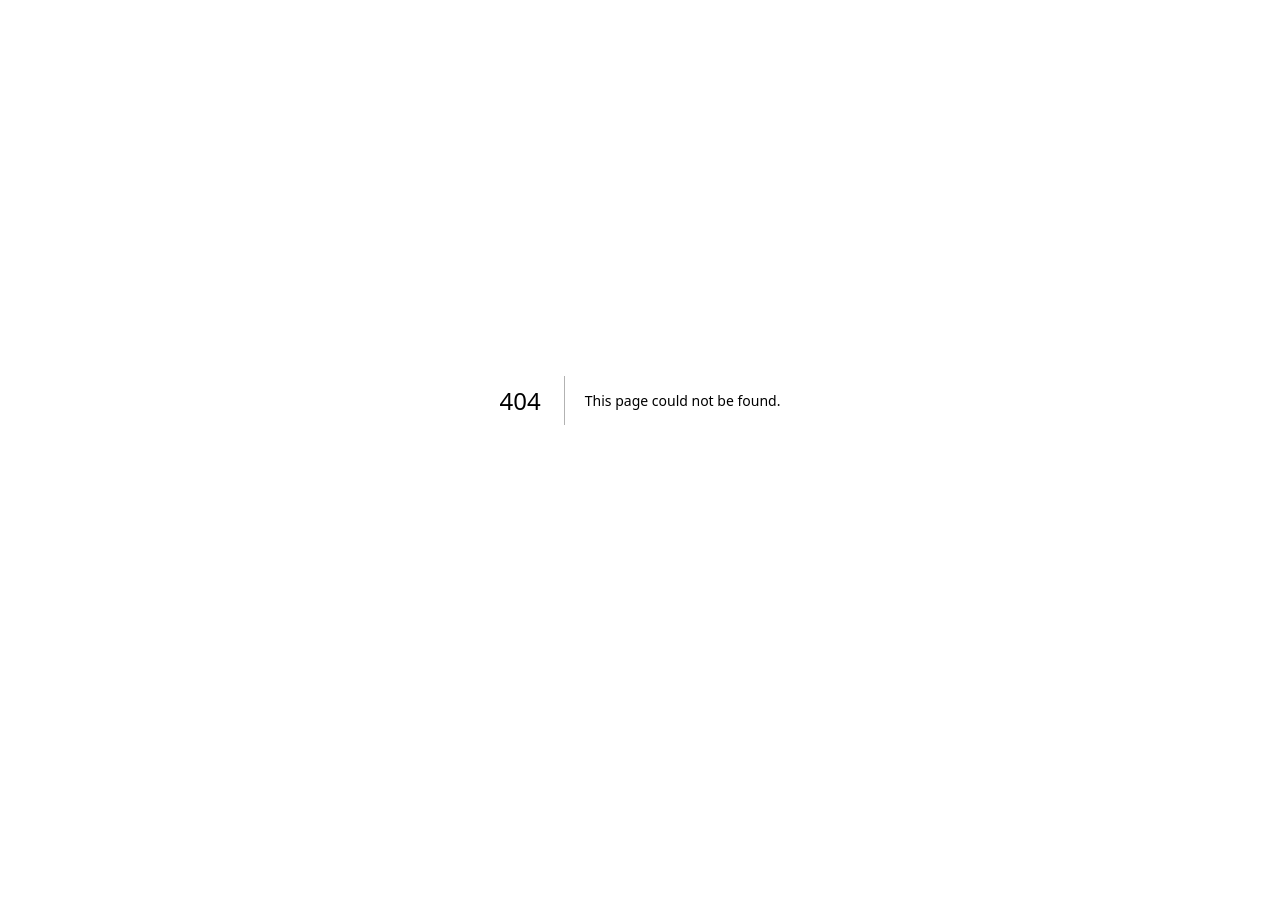
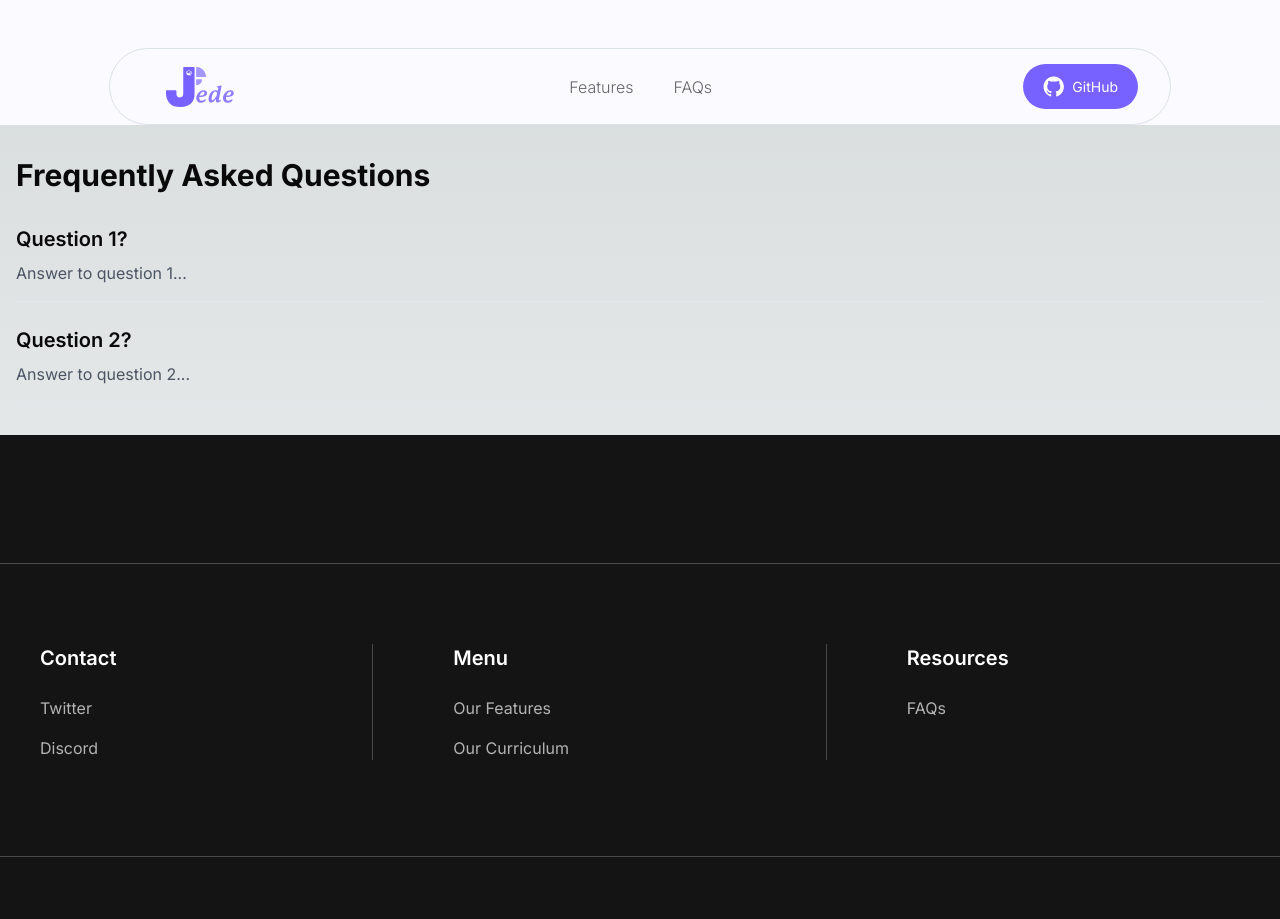
Before and after one commit to hxckr-org/hxckr-web, a Next.js app: page /faqs in a window 1280 px wide. Before the commit this address had no page. Shown: the top 919 px of the page. Before the commit the page ends 800 px from the top, so only its background shows below. Built offline with nearby package versions, Linux system fonts and the light colour scheme.

Commit message:
chore: added faqs page

```diff
--- /dev/null
+++ b/src/app/components/layout/site-layout.tsx
@@ -0,0 +1,14 @@
+import Navbar from "@/app/components/primitives/navbar";
+import Footer from "@/app/components/sections/footer";
+
+export default function SiteLayout({ children }: { children: React.ReactNode }) {
+  return (
+    <main className="flex text-black flex-col items-center justify-between mx-auto">
+      <div className="w-full">
+        <Navbar />
+        {children}
+        <Footer />
+      </div>
+    </main>
+  );
+}
--- a/src/app/components/primitives/navbar.tsx
+++ b/src/app/components/primitives/navbar.tsx
@@ -24,7 +24,7 @@ export default function Navbar() {
           <Link href="#features" className="hover:text-purple-primary">
             Features
           </Link>
-          <Link href="#faqs" className="hover:text-purple-primary">
+          <Link href="/faqs" className="hover:text-purple-primary">
             FAQs
           </Link>
           {/* TODO: @extheo should confirm what contact is */}
--- a/src/app/components/sections/footer.tsx
+++ b/src/app/components/sections/footer.tsx
@@ -1,4 +1,7 @@
+"use client";
+
 import Link from "next/link";
+import { usePathname } from "next/navigation";
 import AccordionComponent from "@/app/components/primitives/accordion";
 import Image from "next/image";
 
@@ -23,10 +26,14 @@ const defaultFAQs = [
 ];
 
 export default function Footer({ faqData = defaultFAQs }: FooterProps) {
+  const pathname = usePathname();
+  const showFAQSection = pathname !== '/faqs';
+
   return (
     <footer className="bg-grey-footer-background flex flex-col py-32">
       <div className="max-w-[1460px] w-full flex flex-col m-auto gap-14">
-        {/* FAQ Section */}
+        {/* FAQ Section - Only show if not on FAQ page */}
+        {showFAQSection && (
           <div className="flex flex-col lg:flex-row justify-between mb-10 lg:mb-20">
             <div className="flex flex-col items-left gap-4 px-6 lg:pl-10 mb-8 lg:mb-0">
               <p className="text-[2rem] lg:text-[2.5rem] text-white font-p22mackinac font-bold leading-[48px] lg:leading-[60px] tracking-[-2%]">
@@ -49,6 +56,7 @@ export default function Footer({ faqData = defaultFAQs }: FooterProps) {
               />
             </div>
           </div>
+        )}
 
         {/* Footer Links Section */}
         <div className="grid grid-cols-1 md:grid-cols-3 gap-10 md:gap-20 text-white border-t border-grey-accordion-background pt-10 md:pt-20 px-6 md:px-0">
--- /dev/null
+++ b/src/app/faqs/page.tsx
@@ -0,0 +1,19 @@
+export default function FAQPage() {
+  return (
+    <div className="container mx-auto px-4 py-8">
+      <h1 className="text-3xl font-bold mb-8">Frequently Asked Questions</h1>
+
+      <div className="space-y-6">
+        <div className="border-b pb-4">
+          <h2 className="text-xl font-semibold mb-2">Question 1?</h2>
+          <p className="text-gray-600">Answer to question 1...</p>
+        </div>
+
+        <div className="border-b pb-4">
+          <h2 className="text-xl font-semibold mb-2">Question 2?</h2>
+          <p className="text-gray-600">Answer to question 2...</p>
+        </div>
+      </div>
+    </div>
+  );
+}
--- a/src/app/layout.tsx
+++ b/src/app/layout.tsx
@@ -4,6 +4,7 @@ import "./globals.css";
 import { Inter } from "next/font/google";
 
 import { SessionContext } from "@/contexts/session";
+import SiteLayout from "@/app/components/layout/site-layout";
 
 const inter = Inter({ subsets: ["latin"] });
 
@@ -20,7 +21,9 @@ export default function RootLayout({
   return (
     <html lang="en">
       <body className={inter.className}>
-        <SessionContext>{children}</SessionContext>
+        <SessionContext>
+          <SiteLayout>{children}</SiteLayout>
+        </SessionContext>
       </body>
     </html>
   );
--- a/src/app/page.tsx
+++ b/src/app/page.tsx
@@ -1,10 +1,8 @@
-import Navbar from "@/app/components/primitives/navbar";
 import BTCMasterySection from "@/app/components/sections/landing-btc-mastery";
 import CurriculumSection from "@/app/components/sections/landing-curriculum";
 import FeaturesSection from "@/app/components/sections/landing-features";
 import HeroSection from "@/app/components/sections/landing-hero";
 import OpenSourceSection from "@/app/components/sections/landing-open-source";
-import Footer from "@/app/components/sections/footer";
 import { auth } from "@/auth";
 
 export default async function Home() {
@@ -12,16 +10,12 @@ export default async function Home() {
   const authenticated = !!session;
 
   return (
-    <main className="flex text-black flex-col items-center justify-between mx-auto">
-      <div className="w-full">
-        <Navbar />
-        <HeroSection />
-        <BTCMasterySection />
-        <FeaturesSection />
-        <CurriculumSection />
-        <OpenSourceSection />
-        <Footer />
-      </div>
-    </main>
+    <>
+      <HeroSection />
+      <BTCMasterySection />
+      <FeaturesSection />
+      <CurriculumSection />
+      <OpenSourceSection />
+    </>
   );
 }
```
Lines whose indentation alone changed are shown as unchanged.
